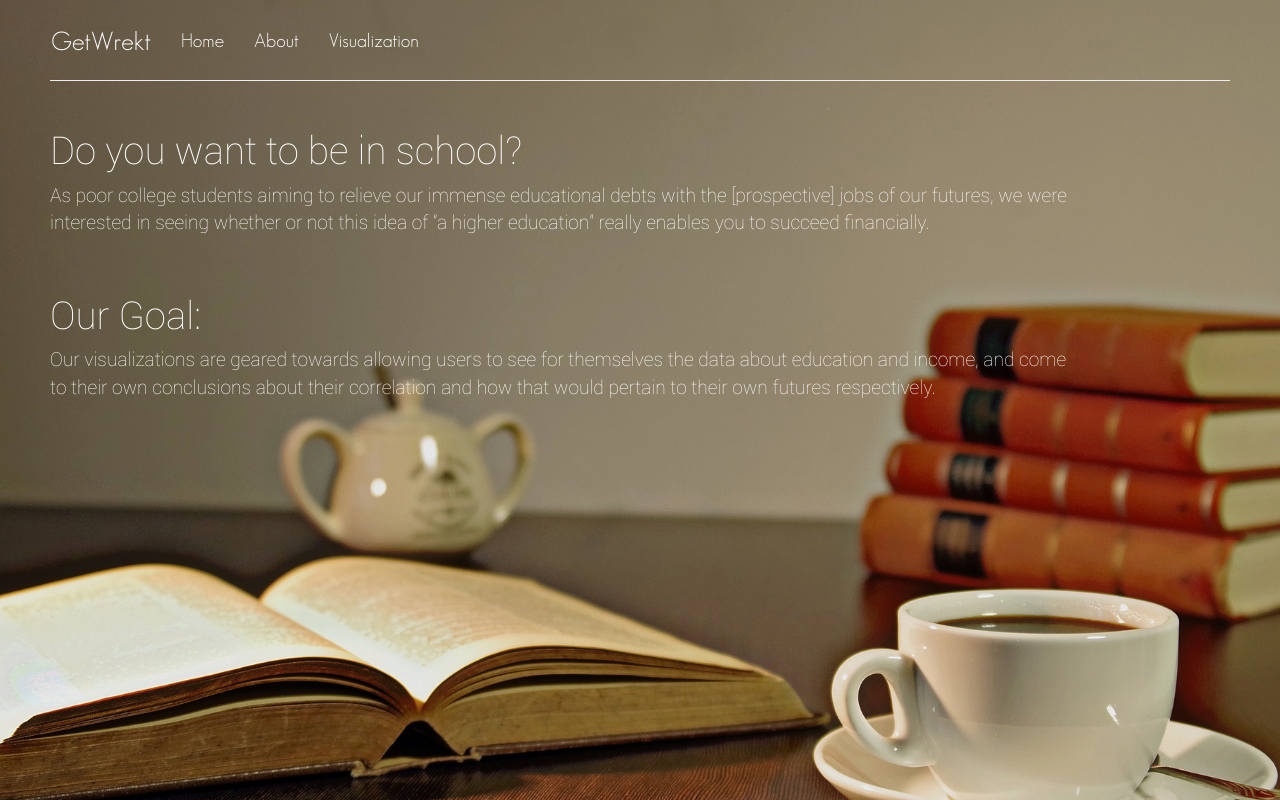
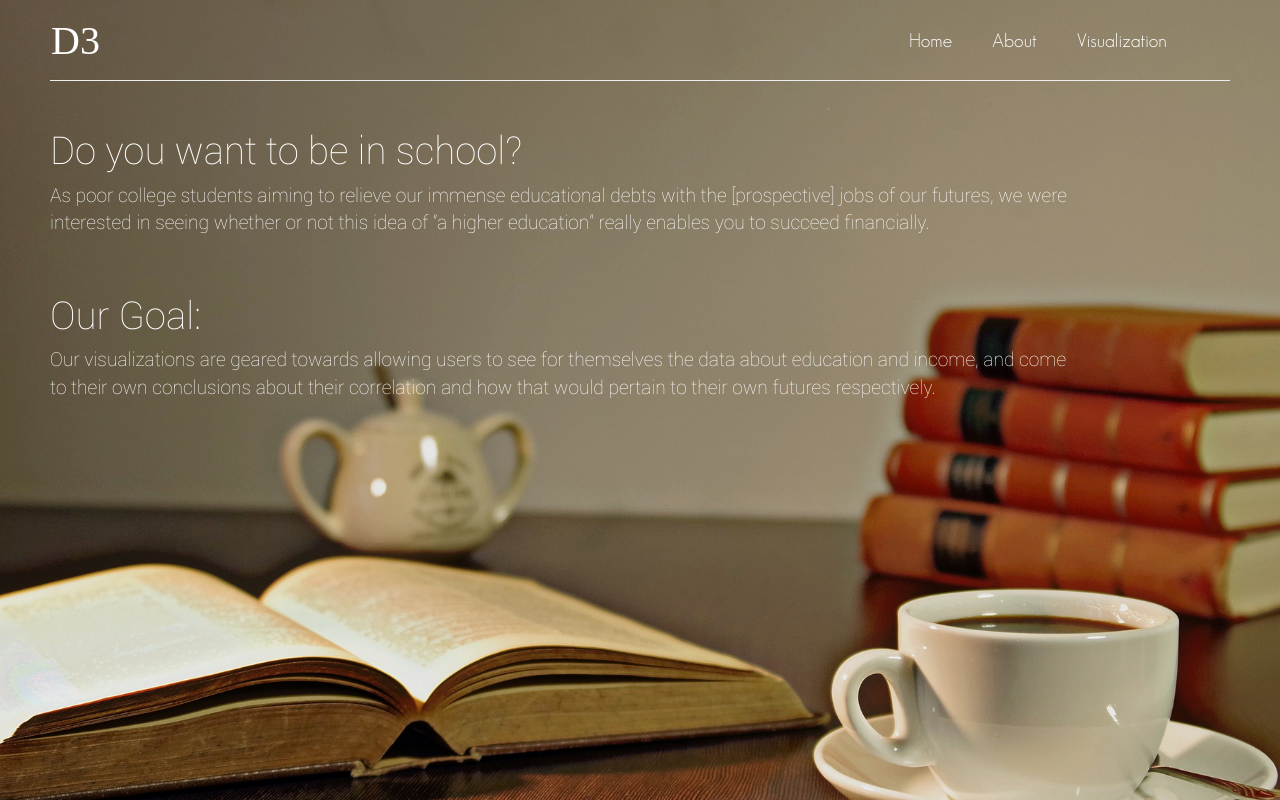
Before and after one commit to CalvinGomez/incomeeducation, a website: page views/menu.html in a window 1280 px wide. Drawn offline with nearby package versions, Linux system fonts and the light colour scheme; files that its build step writes are made by us from their sources; files whose address does not match are found by name; a web font is replaced by a local one.

Commit message:
aesthetics

```diff
--- a/public/stylesheets/menubootstrap.css
+++ b/public/stylesheets/menubootstrap.css
@@ -17,10 +17,14 @@ body {
     font-size: 2vw;
     line-height: 20px
 }
+
+/*the navbar shit*/
 .nav>li>a:focus,
 .nav>li>a:hover {
     text-decoration: none;
-    background: rgba(94, 84, 100, .5);
+    background: transparent; /*rgba(94, 84, 100, .5);*/
+    border: 1px solid white;
+    border-radius: 5px;
 }
 
 .nav .open>a,
@@ -36,10 +40,12 @@ body {
     cursor: not-allowed;
     background-color: #5E5464
 }
+
+/*Spacing between nav buttons*/
 .nav>li>a {
     position: relative;
     display: block;
-    padding: 15px 15px
+    padding: 15px 20px
 
 }
 
@@ -133,10 +139,18 @@ a:hover {
     text-decoration: underline
 }
 
-.navbar-default .navbar-brand:focus,
-.navbar-default .navbar-brand:hover {
-    color: #5e5e5e;
-    background-color: #5E5464;
+@media (min-width:768px) {
+    .navbar-nav {
+        float: right;
+        margin: 0
+    }
+    .navbar-nav>li {
+        float: left
+    }
+    .navbar-nav>li>a {
+        padding-top: 15px;
+        padding-bottom: 15px
+    }
 }
 
 .navbar-fixed-bottom .navbar-collapse,
@@ -158,11 +172,17 @@ hr {
 }
 
 .container {
-    padding-right: 15px;
+    padding-right: 50px;
     padding-left: 50px;
     margin-right: auto;
     margin-left: auto;
     position: fixed;
+}
+
+@media (min-width:1200px) {
+    .container {
+        width: 1236px
+    }
 }
 
 @font-face {
@@ -179,3 +199,8 @@ hr {
     font-family: Roboto_Thin;
     src: url('../fonts/Roboto-Thin.ttf');
 }
+
+@font-face {
+    font-family: BacktoBlack;
+    src: url('../fonts/Back_to_black.ttf');
+}
--- a/views/menu.html
+++ b/views/menu.html
@@ -19,7 +19,7 @@
                         <span class="icon-bar"></span>
                         <span class="icon-bar"></span>
                     </button>
-                    <a id="brand" class="navbar-brand" href="#">GetWrekt</a>
+                    <a id="brand" class="navbar-brand" href="#" style="font-family: 'BacktoBlack', Back_to_black; font-size: 40px;">D3</a>
                 </div>
                 <div id="navbar" class="collapse navbar-collapse">
                     <ul class="nav navbar-nav">
```
Also changed, not shown: public/fonts/Back_to_black.ttf (added).
